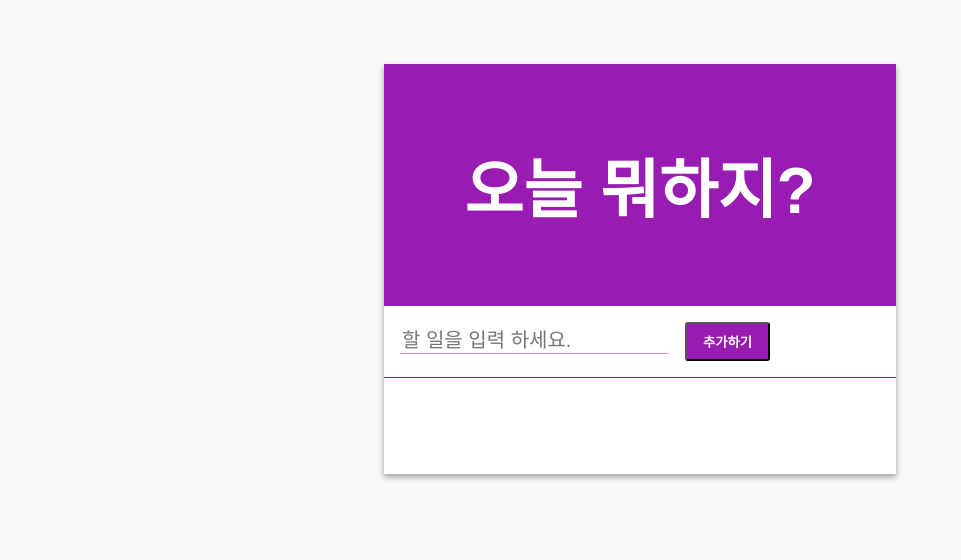
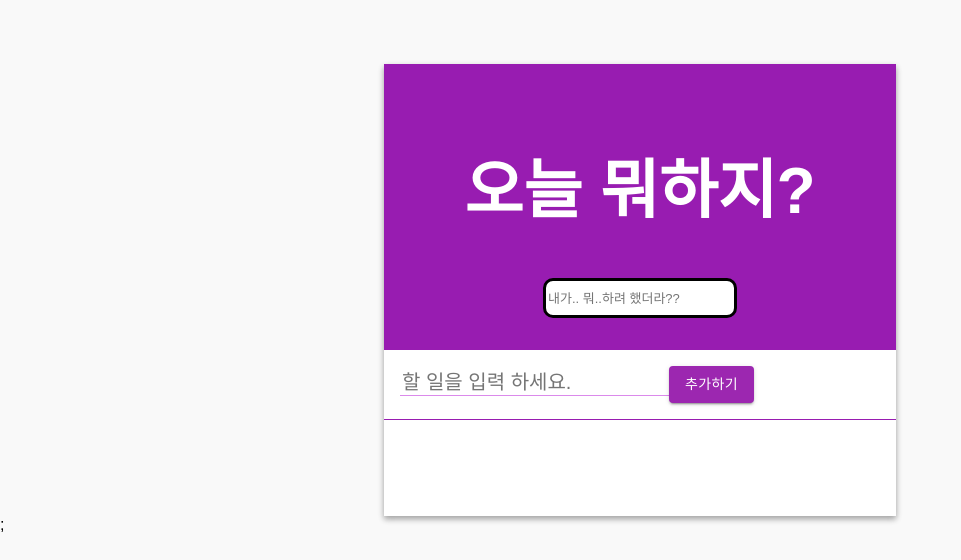
Before and after one commit to SOOBINIM/Reaet_TodoList, a React (Create React App) app: page / in a window 1280 px wide. Shown: the top 560 px of the page, without its empty margins (0-961 px from the left). Built offline with nearby package versions, Linux system fonts and the light colour scheme.

Commit message:
검색 기능 추가/ 수정기능 망가짐...

```diff
--- a/package.json
+++ b/package.json
@@ -3,6 +3,10 @@
   "version": "0.1.0",
   "private": true,
   "dependencies": {
+    "@emotion/react": "^11.8.1",
+    "@emotion/styled": "^11.8.1",
+    "@mui/material": "^5.4.3",
+    "@mui/styled-engine-sc": "^5.4.2",
     "@testing-library/jest-dom": "^5.16.2",
     "@testing-library/react": "^12.1.3",
     "@testing-library/user-event": "^13.5.0",
@@ -22,6 +26,7 @@
     "react-scripts": "5.0.0",
     "redux": "^4.1.2",
     "redux-actions": "^2.6.5",
+    "styled-components": "^5.3.3",
     "typescript": "^4.5.5",
     "web-vitals": "^2.1.4"
   },
--- a/src/App.tsx
+++ b/src/App.tsx
@@ -3,7 +3,11 @@ import TodoList from "./components/TodoList";
 
 class App extends React.Component {
   render() {
-    return <TodoList />;
+    return (
+      <div>
+        <TodoList />;
+      </div>
+    );
   }
 }
 
--- /dev/null
+++ b/src/components/Search.css
@@ -0,0 +1,12 @@
+.serach {
+  display: flex;
+}
+
+.search input {
+  padding-right: 10px;
+  border: solid;
+  border-radius: 10px;
+  position: relative;
+  height: 4vh;
+  font-size: small;
+}
--- a/src/components/TodoList.tsx
+++ b/src/components/TodoList.tsx
@@ -1,7 +1,9 @@
 import React from "react";
 import "./TodoListTemlpate.css";
 import "./Form.css";
+import "./Search.css";
 import { MdDone, MdEditNote, MdDelete } from "react-icons/md";
+import Button from "@mui/material/Button";
 
 interface Props {}
 
@@ -14,6 +16,7 @@ interface TodoItemData {
 interface State {
   createInput: string;
   updateInput: string;
+  searchInput: string;
   todoItems: TodoItemData[]; // TodoItemData 로 이뤄진 배열
 }
 
@@ -26,6 +29,7 @@ class TodoList extends React.Component<Props, State> {
       todoItems: [],
       createInput: "",
       updateInput: "",
+      searchInput: "",
     };
   }
 
@@ -44,12 +48,14 @@ class TodoList extends React.Component<Props, State> {
     };
 
     console.log(
+      "id 값 : " +
+        id +
         "원래 값 : " +
         selectedItem.text +
+        " 바뀔 값 : " +
+        nextItem.text +
         " 바뀔 불린 : " +
-        nextItem.editMode +
-        " 바뀔 값 : " +
-        nextItem.text
+        nextItem.editMode
     );
 
     nextItems[index] = nextItem; // 교체 처리
@@ -88,20 +94,49 @@ class TodoList extends React.Component<Props, State> {
     }));
   };
 
+  onSearch = (e: React.FormEvent<HTMLInputElement>): void => {
+    const { value } = e.currentTarget;
+    this.setState({
+      searchInput: value,
+    });
+  };
+
   public render() {
-    const { onChange, onSubmit, onRemove, onUpdate } = this;
-    const { createInput, todoItems, updateInput } = this.state;
+    const { onChange, onSubmit, onRemove, onUpdate, onSearch } = this;
+    const { createInput, todoItems, updateInput, searchInput } = this.state;
 
     console.log("updateInput : " + updateInput);
+    console.log("searchInput : " + searchInput);
 
-    const todoItemsList = todoItems.map((data) => (
+    // const mapToComponent = (data) => {
+    //   data.filter((todoItems) => {
+    //     return todoItems.name.indexOf(this.state.searchInput) > -1;
+    //   });
+    // };
+
+    const todoItemsList = todoItems
+      .filter((data) => {
+        if (searchInput == null) return false;
+        else if (data.text?.includes(searchInput)) return true;
+      })
+
+      // .filter((data) => {
+      //   if (this.state.searchInput == null) return data;
+      //   else if (
+      //     data.text
+      //       ?.toLowerCase()
+      //       .includes(this.state.searchInput.toLowerCase())
+      //   )
+      //     return data;
+      // })
+      .map((data) => (
         <li key={data.id}>
           {data.editMode ? (
             <form>
               <input
-              defaultValue={"원래값"}
+                defaultValue={data.text}
                 onChange={(e) => this.setState({ updateInput: e.target.value })}
-              value={updateInput}
+                value={this.state.updateInput}
               />
               <span
                 style={{ marginLeft: "0.5rem" }}
@@ -140,6 +175,13 @@ class TodoList extends React.Component<Props, State> {
       <main className="todo-list-template">
         <div className="title">
           <h1>오늘 뭐하지?</h1>
+          <div className="search">
+            <input
+              onChange={(e) => onSearch(e)}
+              placeholder={"내가.. 뭐..하려 했더라??"}
+              value={this.state.searchInput}
+            ></input>
+          </div>
         </div>
         <section className="form-wrapper">
           <div className="form">
@@ -149,9 +191,9 @@ class TodoList extends React.Component<Props, State> {
                 value={createInput}
                 placeholder={"할 일을 입력 하세요."}
               />
-              <button className="create-button" type="submit">
+              <Button variant="contained" color="secondary" type="submit">
                 추가하기
-              </button>
+              </Button>
             </form>
           </div>
         </section>
```
Also changed, not shown: src/components/Date.tsx (added, +51 -0 lines), src/index.tsx (+6 -6 lines), 2 other files (tests, documents, lock files or other folders). Lines whose indentation alone changed are shown as unchanged.
